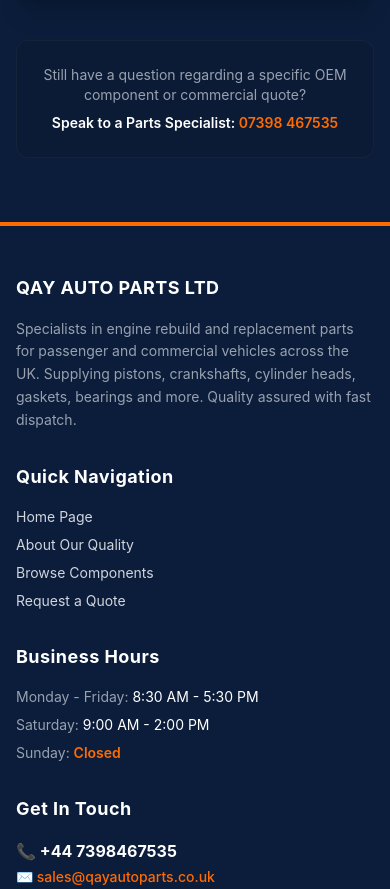
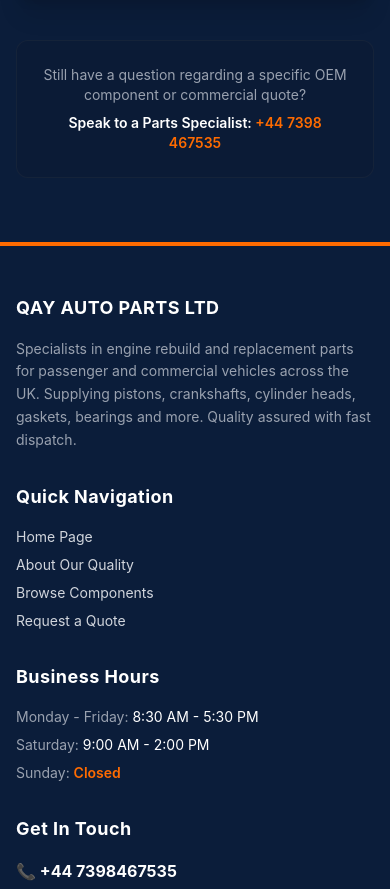
Before and after one commit to Qashq-co/qay-auto-parts, a React (Vite) app: page / in a window 390 px wide. Shown: the part 10435-11324 px from the top of the page. Built offline with nearby package versions, Linux system fonts and the light colour scheme.

Commit message:
faq phone

```diff
--- a/src/components/Faqs.tsx
+++ b/src/components/Faqs.tsx
@@ -91,7 +91,7 @@
             Still have a question regarding a specific OEM component or commercial quote?
           </p>
           <p className="text-sm text-white font-semibold mt-2">
-            Speak to a Parts Specialist: <span className="text-brand-orange">07398 467535</span>
+            Speak to a Parts Specialist: <span className="text-brand-orange">+44 7398 467535</span>
           </p>
         </div>
       </div>
```
